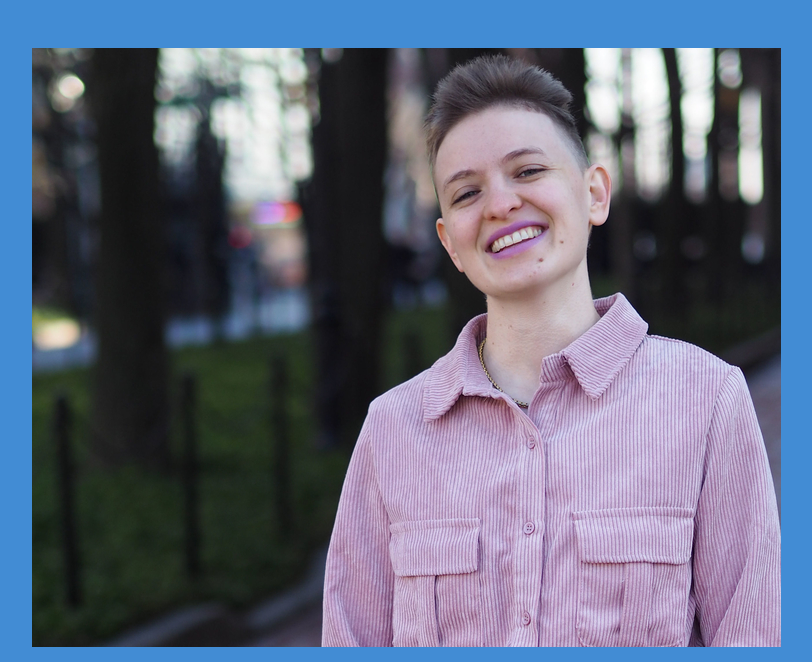
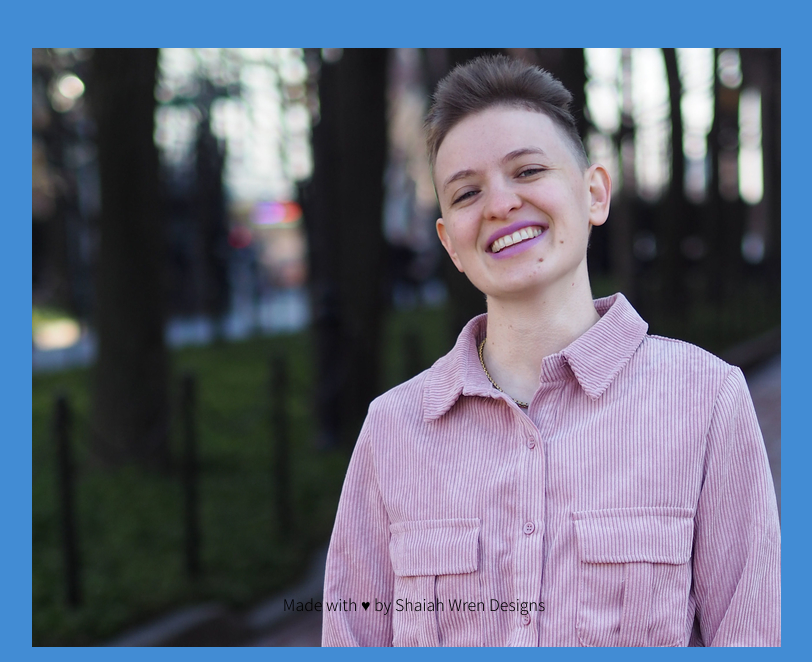
Before and after one commit to ShaiahWren/shaiahwren, a plain HTML site: page index.html in a window 1280 px wide. Shown: the part 138-800 px from the top of the page, without its empty margins (234-1046 px from the left). Drawn offline with Linux system fonts and the light colour scheme.

Commit message:
page layout

```diff
--- a/index.html
+++ b/index.html
@@ -19,5 +19,8 @@
         <img src="/images/shaiahcolumbiasmall.jpg" alt="image of shaiah" />
       </div>
     </main>
+    <footer>
+        <p>Made with &#x2665; by Shaiah Wren Designs</p>
+    </footer>
   </body>
 </html>
--- a/styles.css
+++ b/styles.css
@@ -21,3 +21,11 @@ h1 {
     width: 100%;
     text-align: center;
 }
+
+footer {
+    text-align: center;
+    margin: 0 auto;
+    width: 100%;
+    bottom: 30px;
+    position: fixed;
+}
```
